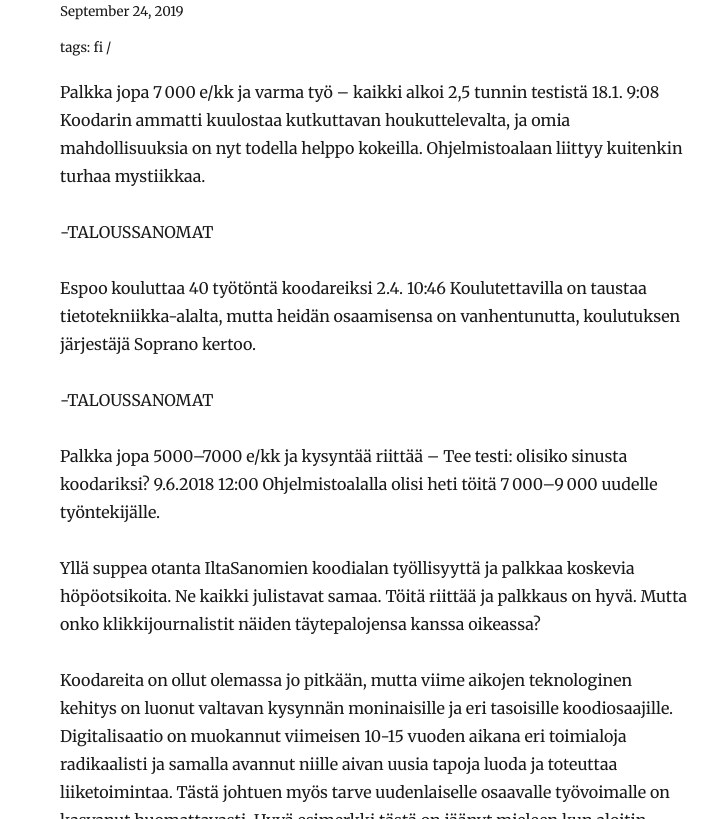
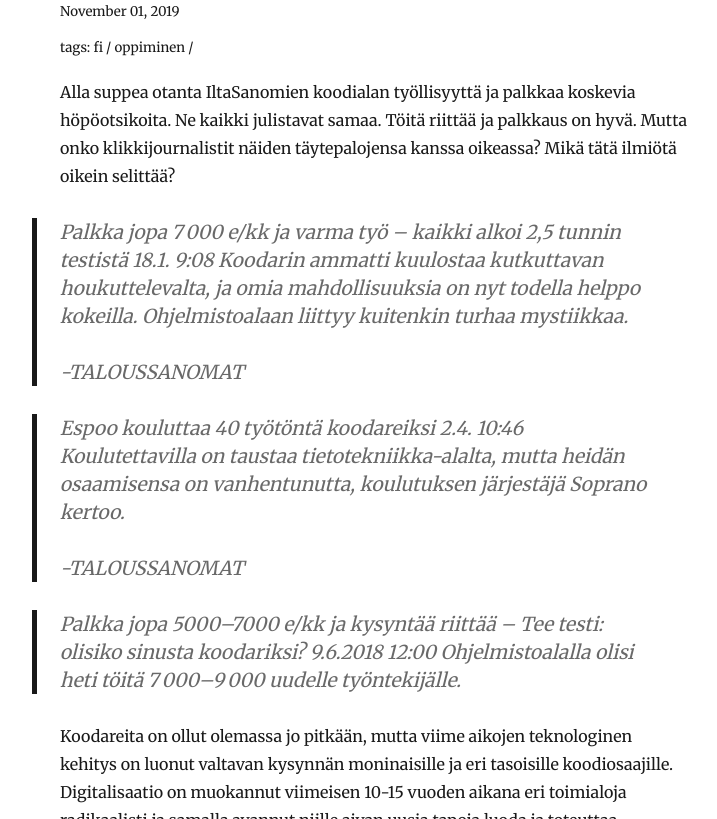
Before and after one commit to Mehto00/my-blog, a Gatsby site: page /miten-oppia-koodaamaan/ in a window 1280 px wide. Shown: the part 245-1064 px from the top of the page, without its empty margins (265-982 px from the left). Built offline with nearby package versions, Linux system fonts and the light colour scheme; Gatsby itself is replaced by a stand-in of ours; some packages are replaced by stand-ins of ours.

Commit message:
Continued drafting a blog post

```diff
--- a/content/blog/miten-oppia-koodaamaan/index.md
+++ b/content/blog/miten-oppia-koodaamaan/index.md
@@ -1,36 +1,38 @@
 ---
-title: "Miten oppia koodaamaan"
-date: "2019-09-24"
-description: "Ajatuksia siitä miten itse opin koodariksi muutamassa vuodessa"
-tags: ["fi"]
+title: "Miksi oppia koodaamaan"
+date: "2019-11-01"
+description: "Ajatuksia siitä minkä takia lähdin opiskelemaan koodariksi muutamassa vuodessa"
+tags: ["fi", "oppiminen"]
 published: false
 ---
 
-Palkka jopa 7 000 e/kk ja varma työ – kaikki alkoi 2,5 tunnin testistä
-18.1. 9:08 Koodarin ammatti kuulostaa kutkuttavan houkuttelevalta, ja omia mahdollisuuksia on nyt todella helppo kokeilla. Ohjelmistoalaan liittyy kuitenkin turhaa mystiikkaa.
 
--TALOUSSANOMAT
+Alla suppea otanta IltaSanomien koodialan työllisyyttä ja palkkaa koskevia höpöotsikoita. Ne kaikki julistavat samaa. Töitä riittää ja palkkaus on hyvä. Mutta onko klikkijournalistit näiden täytepalojensa kanssa oikeassa? Mikä tätä ilmiötä oikein selittää?
 
-Espoo kouluttaa 40 työtöntä koodareiksi
-2.4. 10:46 Koulutettavilla on taustaa tietotekniikka-alalta, mutta heidän osaamisensa on vanhentunutta, koulutuksen järjestäjä Soprano kertoo.
+>Palkka jopa 7 000 e/kk ja varma työ – kaikki alkoi 2,5 tunnin testistä
+>18.1. 9:08 Koodarin ammatti kuulostaa kutkuttavan houkuttelevalta, ja omia mahdollisuuksia on nyt todella helppo kokeilla. Ohjelmistoalaan liittyy kuitenkin turhaa mystiikkaa.
+>
+>-TALOUSSANOMAT
 
--TALOUSSANOMAT
+>Espoo kouluttaa 40 työtöntä koodareiksi
+>2.4. 10:46 Koulutettavilla on taustaa tietotekniikka-alalta, mutta heidän osaamisensa on vanhentunutta, koulutuksen järjestäjä Soprano kertoo.
+>
+>-TALOUSSANOMAT
 
-Palkka jopa 5000–7000 e/kk ja kysyntää riittää – Tee testi: olisiko sinusta koodariksi?
-9.6.2018 12:00 Ohjelmistoalalla olisi heti töitä 7 000–9 000 uudelle työntekijälle.
-
-Yllä suppea otanta IltaSanomien koodialan työllisyyttä ja palkkaa koskevia höpöotsikoita. Ne kaikki julistavat samaa. Töitä riittää ja palkkaus on hyvä. Mutta onko klikkijournalistit näiden täytepalojensa kanssa oikeassa?
+>Palkka jopa 5000–7000 e/kk ja kysyntää riittää – Tee testi: olisiko sinusta koodariksi?
+>9.6.2018 12:00 Ohjelmistoalalla olisi heti töitä 7 000–9 000 uudelle työntekijälle.
 
 Koodareita on ollut olemassa jo pitkään, mutta viime aikojen teknologinen kehitys on luonut valtavan kysynnän moninaisille ja eri tasoisille koodiosaajille. Digitalisaatio on muokannut viimeisen 10-15 vuoden aikana eri toimialoja radikaalisti ja samalla avannut niille aivan uusia tapoja luoda ja toteuttaa liiketoimintaa. Tästä johtuen myös tarve uudenlaiselle osaavalle työvoimalle on kasvanut huomattavasti. Hyvä esimerkki tästä on jäänyt mieleen kun aloitin koodaajan töitä. Aloitin harjoittelijana 40 hengen tiimissä, jossa tiiminvetäjä kertoi tiimiä esitellessään, että kymmenen vuotta aiemmin kun hän oli aloittanut tiimin koko oli ollut neljä henkilöä. Asiakkaana tiimillä oli lentoyhtiö. Kun seuraavan kerran kävelet Suomen mittakaavalla isossa kaupungissa kadulla, tai katsot tv:stä mainoksia voit olla varma, että valtaosa vastaantulevista yhtiöistä työllistää moninkertaisesti koodiosaajia kuin kymmenen vuotta sitten.
 
 Tämä ei tietenkään liene uutinen kenellekään. Kehitys kehittyy ja sitä rataa. Mutta havaintona se on omiaan alleviivaamaan sitä kehitystä jonka pohjalta ollaan tänä päivänä tilanteessa, jossa lehdet kirjoittavat noin 9000 koodiosaajan vajeesta suomalaisilla työmarkkinoilla. Teknologinen kehitys on johtanut siihen, että yhä useammat yritykset tarvitsevat koodareita ja toisaalta esimerkiksi teknologian infrastrukturien kehitys mahdollistaa tänä päivänä yhä pienemmällä rahallisella panostuksella mitä erinäisempien kokeilujen pilotoinnin. Karkeana esimerkkinä voi sanoa vaikkapa, että webbisovelluksen toteutukseen ei enää tarvita omaa konesalia ylläpidettäväksi vaan se voidaan helposti "liisata" ulkopuolisen palveluntarjoajan kautta. Tällaisen perustusten pystyttäminen, ylläpito ja kustannustehokkuus ovat ottanet valtavia harppauksia viimeisen kymmenen vuoden aikana.
 
-Samaan aikaan ihmiset kantavat mitä erinäisempiä internettiin jatkuavsti kytkettyjä päätelaitteita mukanaan. Aivan uusia markkinoita on syntynyt ja syntyy edelleen kuinj tyhjästä. Ei siis ihme, että monet yritykset ovat lähteneet mukaan kehittämään joko talon sisällä, tai ostopalveluna uusia palveluita. Ja näiden tekemiseen tarvittaisiin koodareita enemmän kuin mitä suomalainen korkeakoulusysteemi pystyy tuottamaan.
+Samaan aikaan ihmiset kantavat mitä erinäisempiä internettiin jatkuavsti kytkettyjä päätelaitteita mukanaan. Aivan uusia markkinoita on syntynyt ja syntyy edelleen kuinj tyhjästä. Ei siis ihme, että monet yritykset ovat lähteneet mukaan kehittämään joko talon sisällä, tai ostopalveluna uusia palveluita. Ja näiden tekemiseen tarvittaisiin koodareita enemmän kuin mitä suomalainen korkeakoulusysteemi pystyy tuottamaan. Esimerkiksi Oulussa päästiin muutama vuosi tilanteeseen, jossa teknologiateollisuudessa työskenteli ensimmäistä kertaa enemmän ihmisiä enemmän kuin aikanaan kännykkä-Nokian huippuvuosina.<a href="https://www.talouselama.fi/uutiset/nokia-katastrofista-uuteen-nousuun-nain-oulusta-kuoriutui-suomen-piilaakso/14894f28-7b50-30b2-9b51-5c944f2a125e" target="_blank" >[1]</a>
 
+## Kuka on koodiosaaja?
 
-Oulu enemmän tarvetta kuin Nokian huippuvuosina. (talosusanomoat.. lähde..)
+Puhtaiden koodinkirjoittajien rinnalle on viimeisten vuosikymmenien aikana syntynyt myös vino pino täysin uusia ammatteja. Tai vanhat ammatit on jouduttu keksimään uudestaan. Projektipäälliköitä ja tuoteomistajia on varmasti ollut ainakin niin kauan kuin maailmassa on ollut savupiipputeollisuutta. Mutta tänä päivänä näihin titteleihin kietoutuvat vaatimukset ovat monelta osin jotain aivan toista kuin mitä ne olivat kymmenen tai kaksikymmentä vuotta sitten. Samat organisoinnit ja priorisoinnit ja ihmisten johtamiset ovat tietenkin yhä keskiössä, mutta samalla toimenkuviin on liitetty yhä enemmän uusia työkaluja ja tekniikkaa mikä pitää vain hanskata. Että tämä kirjoitus pysyisi edes jossain fiksuissa rajoissa en harhaudu tälle harhapolulle tämän enempää. Tyydyn vain alleviivaamaan, että uudenlaista työtä teknologiateollisuuteen on syntynyt myös pelkän koodinkirjoittamisen lisäksi valtavasti.
 
-Mikä on koodiosaaja? Koodari, devops, digistrategi, ux, ui
+Tämän myötä voikin hyvänä aasinsiltana kysyä, että mikä on se semmoinen "koodiosaaja" jota niin usein työhakuilmoituksissa ja Linkedin-postauksissa tänä päivänä etsitään? Ensimmäisen summittaisen jaon voi mielestäni tehdä koodia kirjottavien ja muiden välille. Juomamäärittelyistä tuttua "Kaikki sampanja on kuohuviiniä, mutta kaikki kuohuviini ei ole sampanjaa" lausahdusta voisi hyvinkin todeta, että kaikki koodarit ovat koodiosaajia, mutta kaikkien koodiosaajien ei todellakaan tarvitse olla koodareita.
 
 Monta varmasti askarruttaa kokeilla. Mitä tarvii. Do you have to be a genious to learn reading?
 
```
